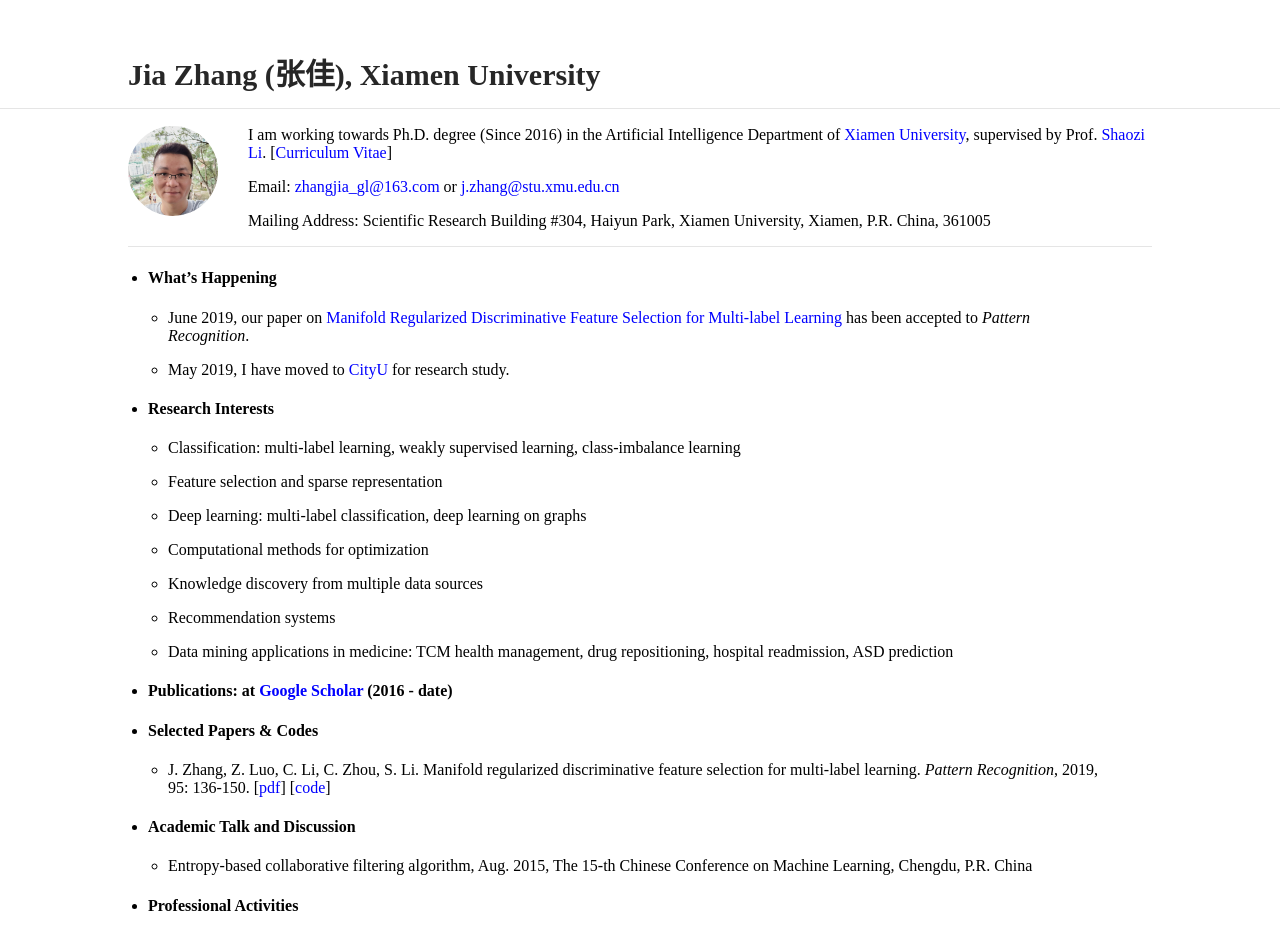
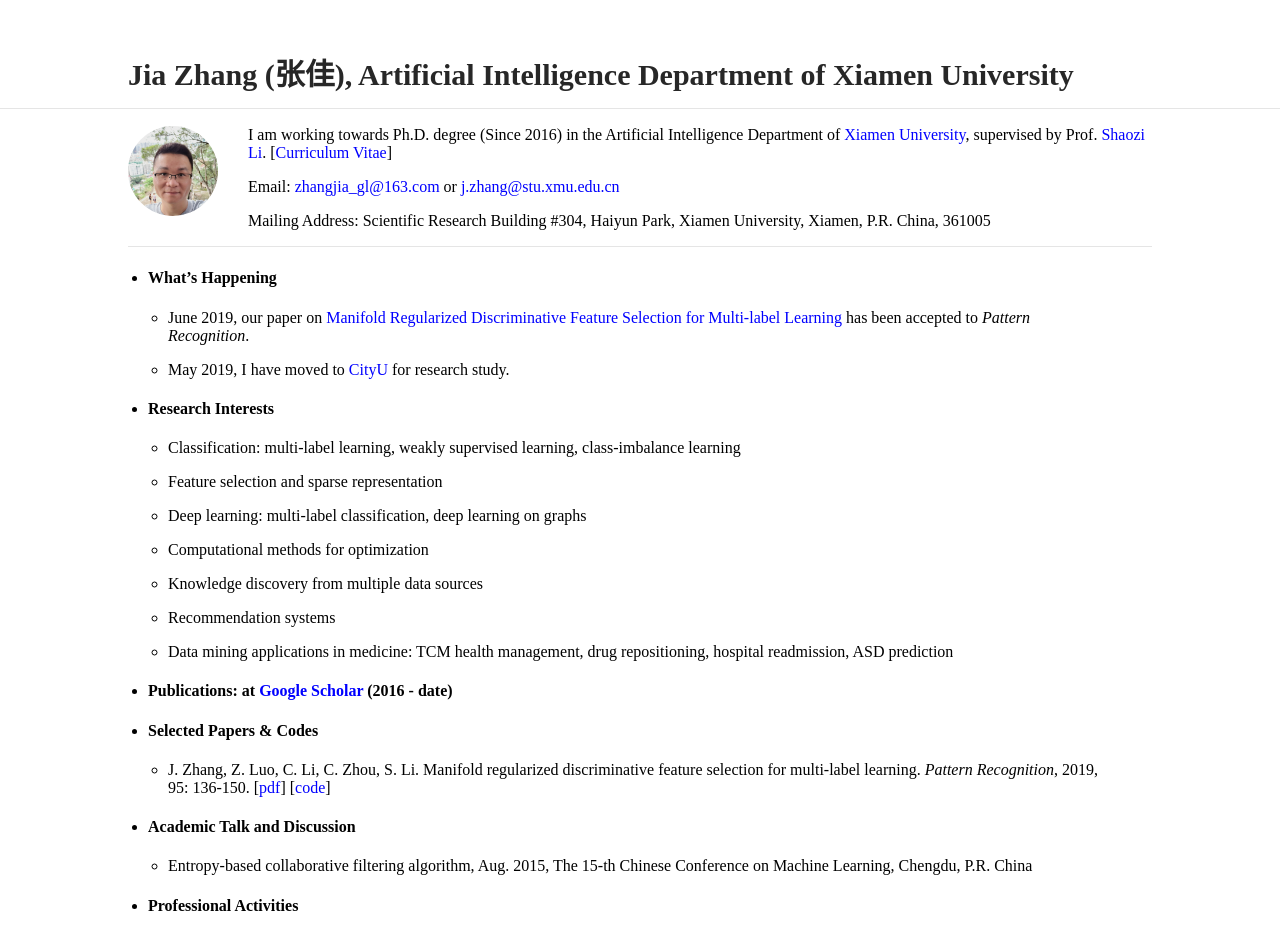
Before and after one commit to jiazhang-ml/jiazhang-ml.github.io, a Jekyll site: the page built from index.md, in a window 1280 px wide. Shown: the top 936 px of the page. Built offline with Jekyll 4.4.1, drawn with Linux system fonts in a browser that asks for light colours.

Commit message:
Update _config.yml

```diff
--- a/_config.yml
+++ b/_config.yml
@@ -1,4 +1,4 @@
-title: Jia Zhang (张佳), Xiamen University
+title: Jia Zhang (张佳), Artificial Intelligence Department of Xiamen University
 url: "jiazhang-ml.pub/"
 
 #ins_logo: "./bits-logo.png"
```
